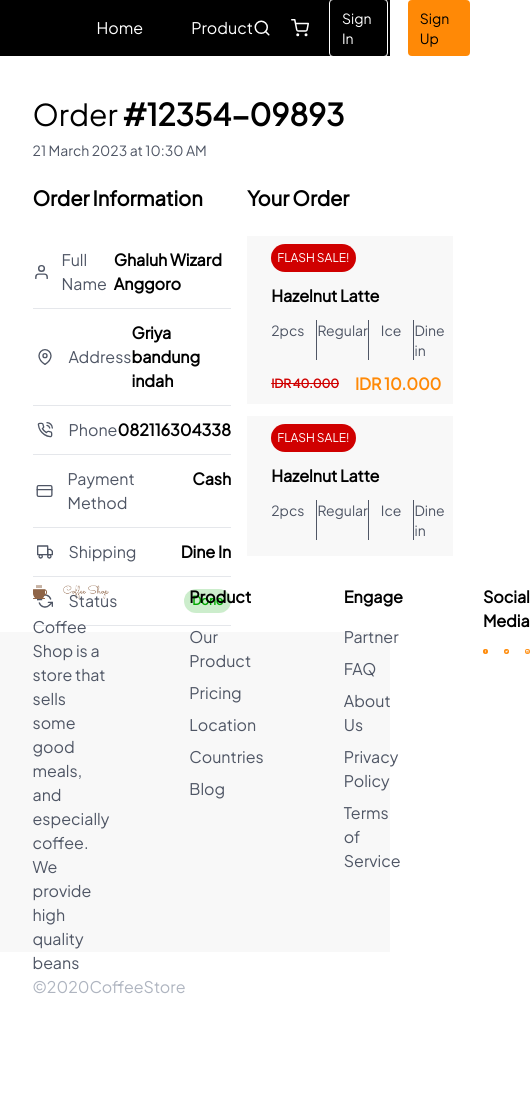
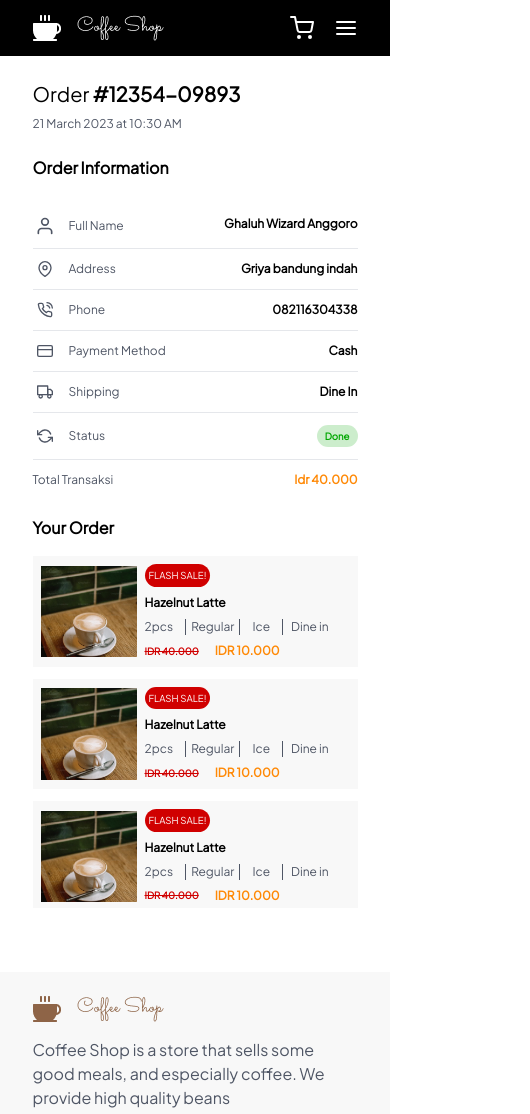
Before and after one commit to xel26/fwg17-css-framework, a plain HTML site: page detail-order.html in a window 390 px wide. Shown: the top 1114 px of the page, 530 px wide, since content can reach past the window. Before the commit the page ends 999 px from the top, so only its background shows below. Drawn offline with nearby package versions, Linux system fonts and the light colour scheme.

Commit message:
responsive mobile detail order

```diff
--- a/detail-order.html
+++ b/detail-order.html
@@ -32,198 +32,188 @@
             </div>
           </div>
           <div class="flex gap-12">
-            <a
-              href="#"
-              class="active:border-b-2 active:border-[#ff8906] text-white"
-              >Home</a
-            >
-            <a
-              href="#"
-              class="active:border-b-2 active:border-[#ff8906] text-white"
-              >Product</a
-            >
+            <a href="#" class="active:border-b-2 active:border-[#ff8906] text-white hidden sm:block">Home</a>
+            <a href="#" class="active:border-b-2 active:border-[#ff8906] text-white hidden sm:block">Product</a>
           </div>
         </div>
 
         <div class="flex items-center gap-5">
-          <i class="text-white" data-feather="search"></i>
+          <i class="text-white hidden sm:block" data-feather="search"></i>
           <i class="text-white" data-feather="shopping-cart"></i>
-          <i class="hidden text-white" data-feather="list"></i>
+          <i class="sm:hidden text-white" data-feather="menu"></i>
           <a
-            class="text-white border border-white py-2 px-3 text-sm rounded"
+            class="text-white border border-white py-2 px-3 text-sm rounded hidden sm:block"
             href="./login.html"
             id="sign-in"
             >Sign In</a
           >
           <a
-            class="bg-[#ff8906] py-2 px-3 text-sm rounded"
+            class="bg-[#ff8906] py-2 px-3 text-sm rounded hidden sm:block"
             href="./register.html"
             id="sign-up"
             >Sign Up</a
           >
-        </div>
+      </div>
       </div>
     </nav>
     <!-- nav end -->
 
     <!-- list history order start -->
-    <div class="flex flex-col gap-2 w-5/6 mt-24 mb-6">
-      <h1 class="text-3xl">
+    <div class="flex flex-col gap-2 w-5/6 mt-20 sm:mt-24 mb-6">
+      <h1 class="text-xl sm:text-3xl">
         Order <span class="font-bold">#12354-09893</span>
       </h1>
-      <p class="text-[#4F5665] text-sm">21 March 2023 at 10:30 AM</p>
+      <p class="text-[#4F5665] text-xs sm:text-sm">21 March 2023 at 10:30 AM</p>
     </div>
 
-    <div class="w-5/6 flex gap-4 h-96 mb-16">
-      <div class="flex-1 flex flex-col gap-6">
-        <h1 class="font-semibold text-xl">Order Information</h1>
+    <div class="w-5/6 flex flex-col sm:flex-row gap-4 h-fit sm:h-96 mb-16">
+      <div class="w-full sm:flex-1 flex flex-col gap-6">
+        <h1 class="font-semibold text-base sm:text-xl">Order Information</h1>
 
         <div class="flex flex-col divide-y">
           <div class="flex justify-between py-3">
             <div class="flex gap-3 text-[#4F5665] items-center">
               <i class="h-5" data-feather="user"></i>
-              <p>Full Name</p>
+              <p class="text-xs sm:text-base">Full Name</p>
             </div>
-            <h5 class="font-bold">Ghaluh Wizard Anggoro</h5>
+            <h5 class="font-bold text-xs sm:text-base">Ghaluh Wizard Anggoro</h5>
           </div>
 
           <div class="flex justify-between py-3">
             <div class="flex gap-3 text-[#4F5665] items-center">
               <i class="h-4" data-feather="map-pin"></i>
-              <p>Address</p>
+              <p  class="text-xs sm:text-base">Address</p>
             </div>
-            <h5 class="font-bold">Griya bandung indah</h5>
+            <h5 class="font-bold text-xs sm:text-base">Griya bandung indah</h5>
           </div>
 
           <div class="flex justify-between py-3">
             <div class="flex gap-3 text-[#4F5665] items-center">
               <i class="h-4" data-feather="phone-call"></i>
-              <p>Phone</p>
+              <p  class="text-xs sm:text-base">Phone</p>
             </div>
-            <h5 class="font-bold">082116304338</h5>
+            <h5 class="font-bold text-xs sm:text-base">082116304338</h5>
           </div>
 
           <div class="flex justify-between py-3">
             <div class="flex gap-3 text-[#4F5665] items-center">
               <i class="h-4" data-feather="credit-card"></i>
-              <p>Payment Method</p>
+              <p  class="text-xs sm:text-base">Payment Method</p>
             </div>
-            <h5 class="font-bold">Cash</h5>
+            <h5 class="font-bold text-xs sm:text-base">Cash</h5>
           </div>
 
           <div class="flex justify-between py-3">
             <div class="flex gap-3 text-[#4F5665] items-center">
               <i class="h-4" data-feather="truck"></i>
-              <p>Shipping</p>
+              <p  class="text-xs sm:text-base text-xs sm:text-base">Shipping</p>
             </div>
-            <h5 class="font-bold">Dine In</h5>
+            <h5 class="font-bold text-xs sm:text-base">Dine In</h5>
           </div>
 
           <div class="flex justify-between py-3">
             <div class="flex gap-3 text-[#4F5665] items-center">
               <i class="h-4" data-feather="refresh-ccw"></i>
-              <p>Status</p>
+              <p class="text-xs sm:text-base">Status</p>
             </div>
-            <h5 class="font-bold text-[#00A700] text-xs bg-[#00A70033] px-2 rounded-full flex items-center">Done</h5>
+            <h5 class="font-bold text-[#00A700] text-[0.6rem] sm:text-xs bg-[#00A70033] py-1 px-2 rounded-full flex items-center">Done</h5>
           </div>
 
           <div class="flex justify-between py-3">
-            <p class="text-[#4F5665]">Total Transaksi</p>
-            <h5 class="font-bold text-[#FF8906]">Idr 40.000</h5>
+            <p class="text-[#4F5665] text-xs sm:text-base">Total Transaksi</p>
+            <h5 class="font-bold text-[#FF8906] text-xs sm:text-base">Idr 40.000</h5>
           </div>
         </div>
       </div>
 
-      <div class="flex-1 flex flex-col gap-6">
-        <h1 class="font-semibold text-xl">Your Order</h1>
+      <div class="flex flex-col gap-4">
+          <h4 class="font-semibold">Your Order</h4>
 
-        <div class="flex flex-col gap-3 overflow-y-scroll h-80">
-          <div class="flex gap-4 bg-[#E8E8E84D] p-2">
-            <div>
-              <img class="w-36" src="./assets/checkout-image.jpg" />
+        <div class="flex flex-col gap-3 sm:gap-5 overflow-y-scroll h-[22rem] sm:h-[21rem]">
+          <div class="relative flex items-center gap-2 sm:gap-4 bg-[#E8E8E84D] p-2">
+            <div class="">
+              <img class="w-24 sm:w-36" src="./assets/checkout-image.jpg" />
             </div>
-            <div class="flex-1 flex flex-col gap-3 justify-center">
-              <div
-                class="bg-[#D00000] text-white rounded-3xl text-xs p-1.5 w-fit"
-              >
+            <div class="flex-1 flex flex-col gap-2 sm:gap-3 justify-center">
+              <div class="bg-[#D00000] text-white rounded-3xl text-[0.6rem] sm:text-xs p-1 sm:p-1.5 w-fit">
                 <h1>FLASH SALE!</h1>
               </div>
-              <h4 class="font-bold">Hazelnut Latte</h4>
-              <div
-                class="flex divide-x text-sm text-[#4F5665] divide-[#4F5665] w-4/6"
-              >
+              <h4 class="font-bold text-xs sm:text-base">Hazelnut Latte</h4>
+              <div class="flex divide-x text-xs sm:text-sm text-[#4F5665] divide-[#4F5665] w-48 sm:w-60">
                 <p class="pr-3">2pcs</p>
                 <p class="flex-1 flex justify-center">Regular</p>
                 <p class="flex justify-center px-3">Ice</p>
                 <p class="flex-1 flex justify-center">Dine in</p>
               </div>
               <div class="flex items-center gap-4">
-                <h1 class="text-[#D00000] text-xs font-semibold line-through">
-                  IDR 40.000
-                </h1>
-                <h1 class="text-[#FF8906] font-semibold" id="product-price">
-                  IDR 10.000
-                </h1>
+                <h1 class="text-[#D00000] text-[0.6rem] sm:text-xs font-semibold line-through">IDR 40.000</h1>
+                <h1 class="text-[#FF8906] font-semibold text-xs sm:text-base" id="product-price">IDR 10.000</h1>
               </div>
             </div>
           </div>
 
-          <div class="flex gap-4 bg-[#E8E8E84D] p-2">
-            <div>
-              <img class="w-36" src="./assets/checkout-image.jpg" />
+          <div class="relative flex items-center gap-2 sm:gap-4 bg-[#E8E8E84D] p-2">
+            <div class="">
+              <img class="w-24 sm:w-36" src="./assets/checkout-image.jpg" />
             </div>
-            <div class="flex-1 flex flex-col gap-3 justify-center">
-              <div
-                class="bg-[#D00000] text-white rounded-3xl text-xs p-1.5 w-fit"
-              >
+            <div class="flex-1 flex flex-col gap-2 sm:gap-3 justify-center">
+              <div class="bg-[#D00000] text-white rounded-3xl text-[0.6rem] sm:text-xs p-1 sm:p-1.5 w-fit">
                 <h1>FLASH SALE!</h1>
               </div>
-              <h4 class="font-bold">Hazelnut Latte</h4>
-              <div
-                class="flex divide-x text-sm text-[#4F5665] divide-[#4F5665] w-4/6"
-              >
+              <h4 class="font-bold text-xs sm:text-base">Hazelnut Latte</h4>
+              <div class="flex divide-x text-xs sm:text-sm text-[#4F5665] divide-[#4F5665] w-48 sm:w-60">
                 <p class="pr-3">2pcs</p>
                 <p class="flex-1 flex justify-center">Regular</p>
                 <p class="flex justify-center px-3">Ice</p>
                 <p class="flex-1 flex justify-center">Dine in</p>
               </div>
               <div class="flex items-center gap-4">
-                <h1 class="text-[#D00000] text-xs font-semibold line-through">
-                  IDR 40.000
-                </h1>
-                <h1 class="text-[#FF8906] font-semibold" id="product-price">
-                  IDR 10.000
-                </h1>
+                <h1 class="text-[#D00000] text-[0.6rem] sm:text-xs font-semibold line-through">IDR 40.000</h1>
+                <h1 class="text-[#FF8906] font-semibold text-xs sm:text-base" id="product-price">IDR 10.000</h1>
               </div>
             </div>
           </div>
 
-          <div class="flex gap-4 bg-[#E8E8E84D] p-2">
-            <div>
-              <img class="w-36" src="./assets/checkout-image.jpg" />
+          <div class="relative flex items-center gap-2 sm:gap-4 bg-[#E8E8E84D] p-2">
+            <div class="">
+              <img class="w-24 sm:w-36" src="./assets/checkout-image.jpg" />
             </div>
-            <div class="flex-1 flex flex-col gap-3 justify-center">
-              <div
-                class="bg-[#D00000] text-white rounded-3xl text-xs p-1.5 w-fit"
-              >
+            <div class="flex-1 flex flex-col gap-2 sm:gap-3 justify-center">
+              <div class="bg-[#D00000] text-white rounded-3xl text-[0.6rem] sm:text-xs p-1 sm:p-1.5 w-fit">
                 <h1>FLASH SALE!</h1>
               </div>
-              <h4 class="font-bold">Hazelnut Latte</h4>
-              <div
-                class="flex divide-x text-sm text-[#4F5665] divide-[#4F5665] w-4/6"
-              >
+              <h4 class="font-bold text-xs sm:text-base">Hazelnut Latte</h4>
+              <div class="flex divide-x text-xs sm:text-sm text-[#4F5665] divide-[#4F5665] w-48 sm:w-60">
                 <p class="pr-3">2pcs</p>
                 <p class="flex-1 flex justify-center">Regular</p>
                 <p class="flex justify-center px-3">Ice</p>
                 <p class="flex-1 flex justify-center">Dine in</p>
               </div>
               <div class="flex items-center gap-4">
-                <h1 class="text-[#D00000] text-xs font-semibold line-through">
-                  IDR 40.000
-                </h1>
-                <h1 class="text-[#FF8906] font-semibold" id="product-price">
-                  IDR 10.000
-                </h1>
+                <h1 class="text-[#D00000] text-[0.6rem] sm:text-xs font-semibold line-through">IDR 40.000</h1>
+                <h1 class="text-[#FF8906] font-semibold text-xs sm:text-base" id="product-price">IDR 10.000</h1>
+              </div>
+            </div>
+          </div>
+
+          <div class="relative flex items-center gap-2 sm:gap-4 bg-[#E8E8E84D] p-2">
+            <div class="">
+              <img class="w-24 sm:w-36" src="./assets/checkout-image.jpg" />
+            </div>
+            <div class="flex-1 flex flex-col gap-2 sm:gap-3 justify-center">
+              <div class="bg-[#D00000] text-white rounded-3xl text-[0.6rem] sm:text-xs p-1 sm:p-1.5 w-fit">
+                <h1>FLASH SALE!</h1>
+              </div>
+              <h4 class="font-bold text-xs sm:text-base">Hazelnut Latte</h4>
+              <div class="flex divide-x text-xs sm:text-sm text-[#4F5665] divide-[#4F5665] w-48 sm:w-60">
+                <p class="pr-3">2pcs</p>
+                <p class="flex-1 flex justify-center">Regular</p>
+                <p class="flex justify-center px-3">Ice</p>
+                <p class="flex-1 flex justify-center">Dine in</p>
+              </div>
+              <div class="flex items-center gap-4">
+                <h1 class="text-[#D00000] text-[0.6rem] sm:text-xs font-semibold line-through">IDR 40.000</h1>
+                <h1 class="text-[#FF8906] font-semibold text-xs sm:text-base" id="product-price">IDR 10.000</h1>
               </div>
             </div>
           </div>
@@ -233,10 +223,11 @@
     <!-- list history order end -->
 
     <!-- footer start -->
-    <footer class="flex justify-center items-center w-full h-80 bg-[#F8F8F8]">
-      <div class="flex flex-col w-5/6">
-        <div class="flex gap-20">
-          <div class="flex flex-col gap-4 w-[21rem]">
+    <footer class="flex justify-center items-center w-full h-fit py-6 sm:h-fit sm:py-12 bg-[#F8F8F8]">
+      <div class="flex flex-col w-5/6 gap-4 sm:gap-0">
+
+        <div class="flex flex-col sm:flex-row gap-10 sm:gap-20">
+          <div class="flex flex-col gap-4 w-full sm:w-[21rem]">
             <div class="flex gap-4">
               <div>
                 <img src="./assets/cup-coffe-icon.png" />
@@ -286,6 +277,7 @@
         </div>
 
         <p class="text-[#AFB5C0]" id="copyright">&copy;2020CoffeeStore</p>
+
       </div>
     </footer>
     <!-- footer end -->
```
